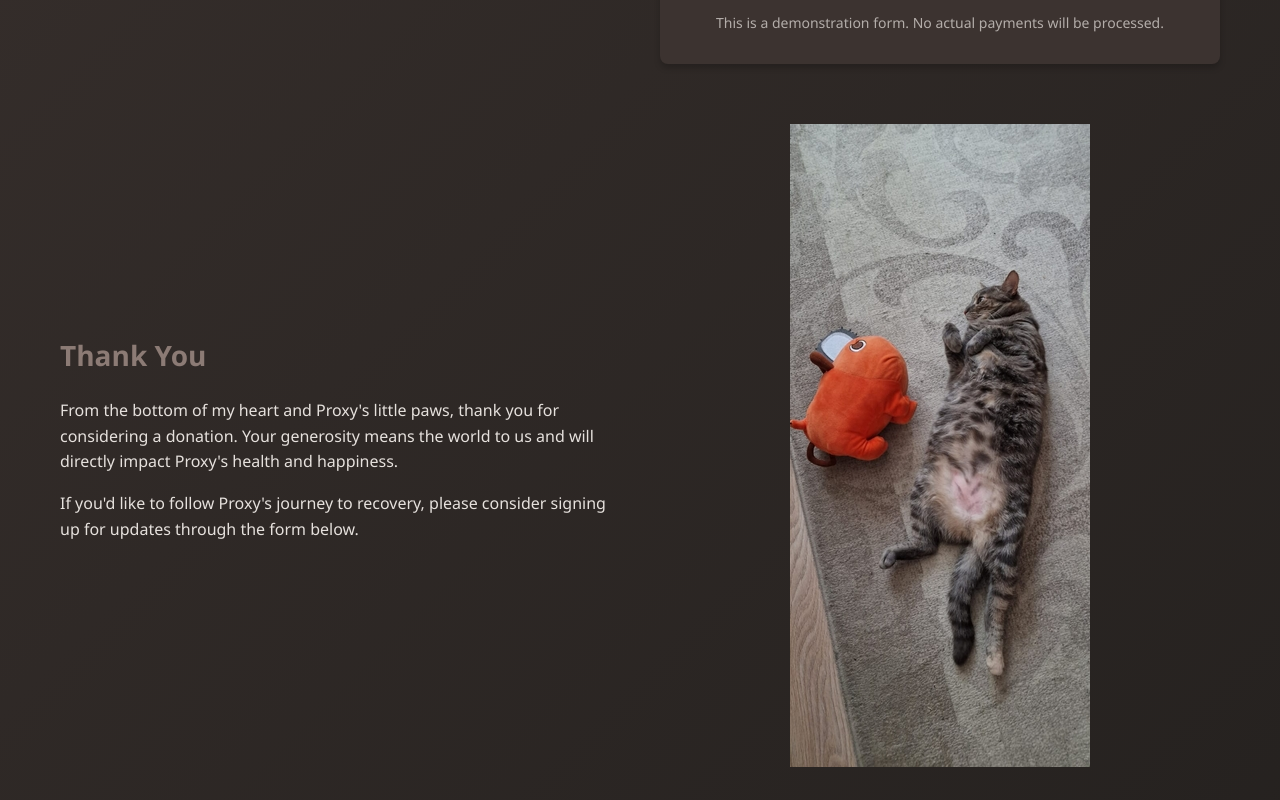
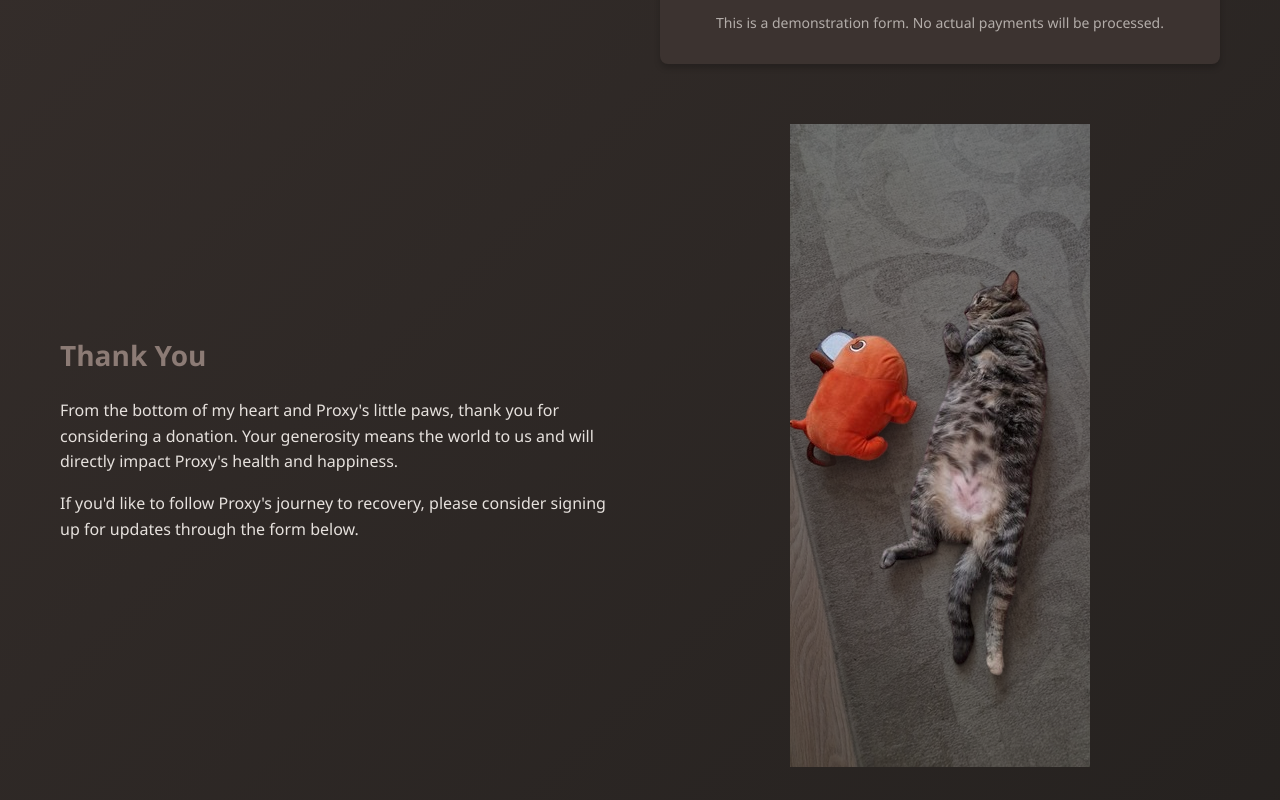
Before and after one commit to DalonyBell/proxy-cat-website, a plain HTML site: page donate.html in a window 1280 px wide. Shown: the part 1220-2020 px from the top of the page. Drawn offline with Linux system fonts and the light colour scheme.

Commit message:
resized images

```diff
--- a/donate.html
+++ b/donate.html
@@ -107,7 +107,7 @@
                 <p>If you'd like to follow Proxy's journey to recovery, please consider signing up for updates through the form below.</p>
             </div>
             <div class="image-content">
-                <img src="images/proxy-thanks.jpg" alt="Proxy says thanks" class="cat-image">
+                <img src="images/proxy-thanks.png" alt="Proxy says thanks" class="cat-image">
             </div>
         </section>
 
```
Also changed, not shown: images/proxy-eating.jpg, images/proxy-thanks.png (added), images/proxy-vet.jpg.
